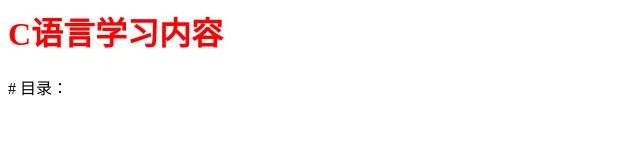
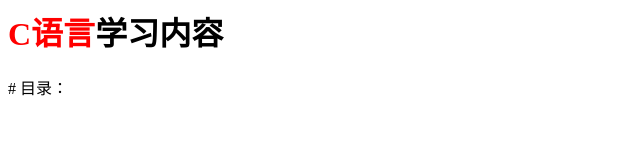
Before and after one commit to yexingyu123456/yexingyu.github.io, a plain HTML site: page C.html in a window 1280 px wide. Shown: the whole page, without its empty margins (0-640 px from the left). Drawn offline with Linux system fonts and the light colour scheme.

Commit message:
Update C.html

```diff
--- a/C.html
+++ b/C.html
@@ -3,7 +3,7 @@
     <title>C语言程序设计</title>
     </head>
   <body>
-<h1><font color="red">C语言学习内容</font></h1>
+<h1><font color="red">C语言</font>学习内容</h1>
     # 目录：
 
 
```
